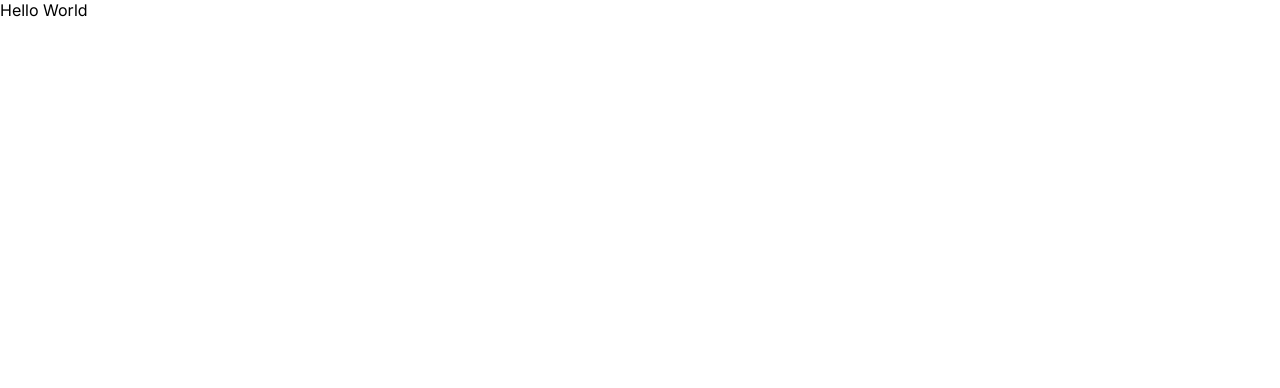
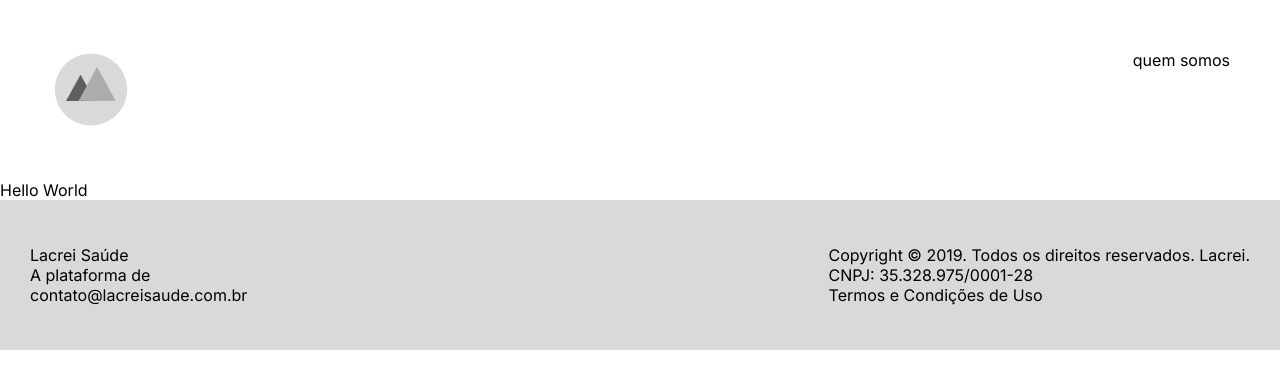
Before and after one commit to michaelmartinlee/front-lacrei, a React (Vite) app: page / in a window 1280 px wide. Shown: the top 388 px of the page. Built offline with nearby package versions, Linux system fonts and the light colour scheme.

Commit message:
criando componentes header e footer

```diff
--- a/src/Routes.tsx
+++ b/src/Routes.tsx
@@ -1,14 +1,20 @@
-import { BrowserRouter, Route, Routes as RoutesReact} from "react-router-dom";
+import { BrowserRouter, Route, Routes as RoutesReact } from "react-router-dom";
 import { EditProfile } from "./components/EditProfile";
+import Footer from "./components/Footer";
+import Header from "./components/Header";
 import { Home } from "./pages/Home";
 
-export function Routes(){
+export function Routes() {
   return (
+    <>
+      <Header />
       <BrowserRouter>
         <RoutesReact>
           <Route path="/" element={<Home />} />
           <Route path="/profile" element={<EditProfile />} />
         </RoutesReact>
       </BrowserRouter>
-  )
+      <Footer />
+    </>
+  );
 }
--- /dev/null
+++ b/src/components/Footer/index.tsx
@@ -0,0 +1,20 @@
+import { Wrapper } from "./styles";
+
+const Footer = () => {
+  return (
+    <Wrapper>
+      <div>
+        <p>
+          Lacrei Saúde <br /> A plataforma de <br /> contato@lacreisaude.com.br
+        </p>
+      </div>
+      <div>
+        <p>
+          Copyright © 2019. Todos os direitos reservados. Lacrei. <br />
+          CNPJ: 35.328.975/0001-28 <br /> Termos e Condições de Uso
+        </p>
+      </div>
+    </Wrapper>
+  );
+};
+export default Footer;
--- /dev/null
+++ b/src/components/Footer/styles.ts
@@ -0,0 +1,9 @@
+import styled from "styled-components";
+
+export const Wrapper = styled.div`
+  background-color: #d9d9d9;
+  background-color: #d9d9d9;
+  justify-content: space-between;
+  display: flex;
+  padding: 45px 30px;
+`;
--- /dev/null
+++ b/src/components/Header/index.tsx
@@ -0,0 +1,17 @@
+import logo from "./../../public/images/logo.png";
+import { Imagem, Wrapper } from "./styles";
+
+const Header = () => {
+  const routes = [{ label: "quem somos", path: "/quem-somos" }];
+  return (
+    <Wrapper>
+      <div>
+        <Imagem src={logo} alt="logo" />
+      </div>
+      <div>
+        <span>quem somos</span>
+      </div>
+    </Wrapper>
+  );
+};
+export default Header;
--- /dev/null
+++ b/src/components/Header/styles.ts
@@ -0,0 +1,12 @@
+import styled from "styled-components";
+
+export const Wrapper = styled.div`
+  display: flex;
+  height: 80px;
+  padding: 50px;
+  justify-content: space-between;
+`;
+
+export const Imagem = styled.img`
+  height: 80px;
+`;
--- a/src/pages/Home/index.tsx
+++ b/src/pages/Home/index.tsx
@@ -1,6 +1,7 @@
 export function Home() {
-
   return (
-    <p>Hello World</p>
-  )
+    <div>
+      <p>Hello World</p>
+    </div>
+  );
 }
```
Also changed, not shown: src/public/images/logo.png (added). Lines whose indentation alone changed are shown as unchanged.
